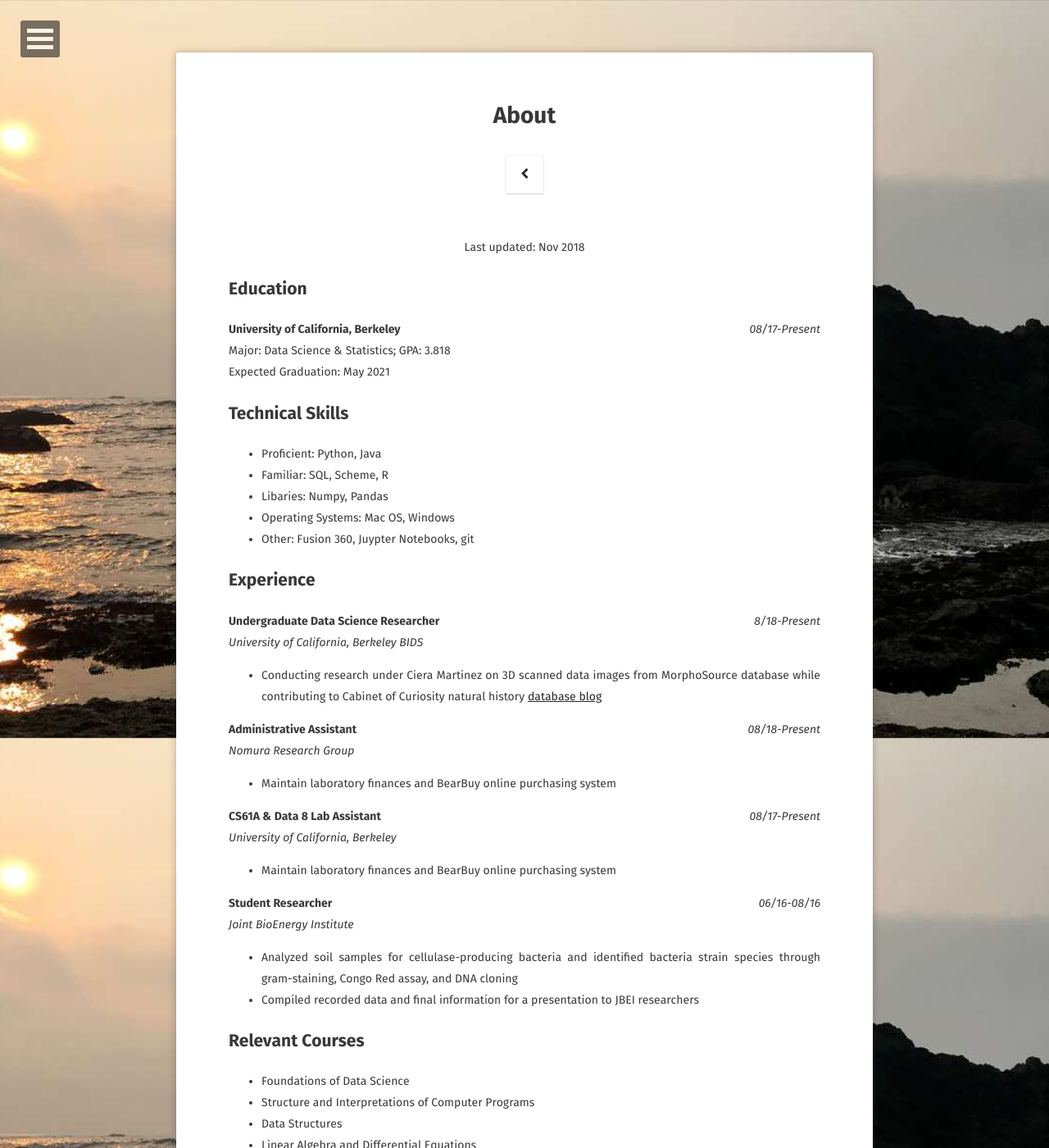
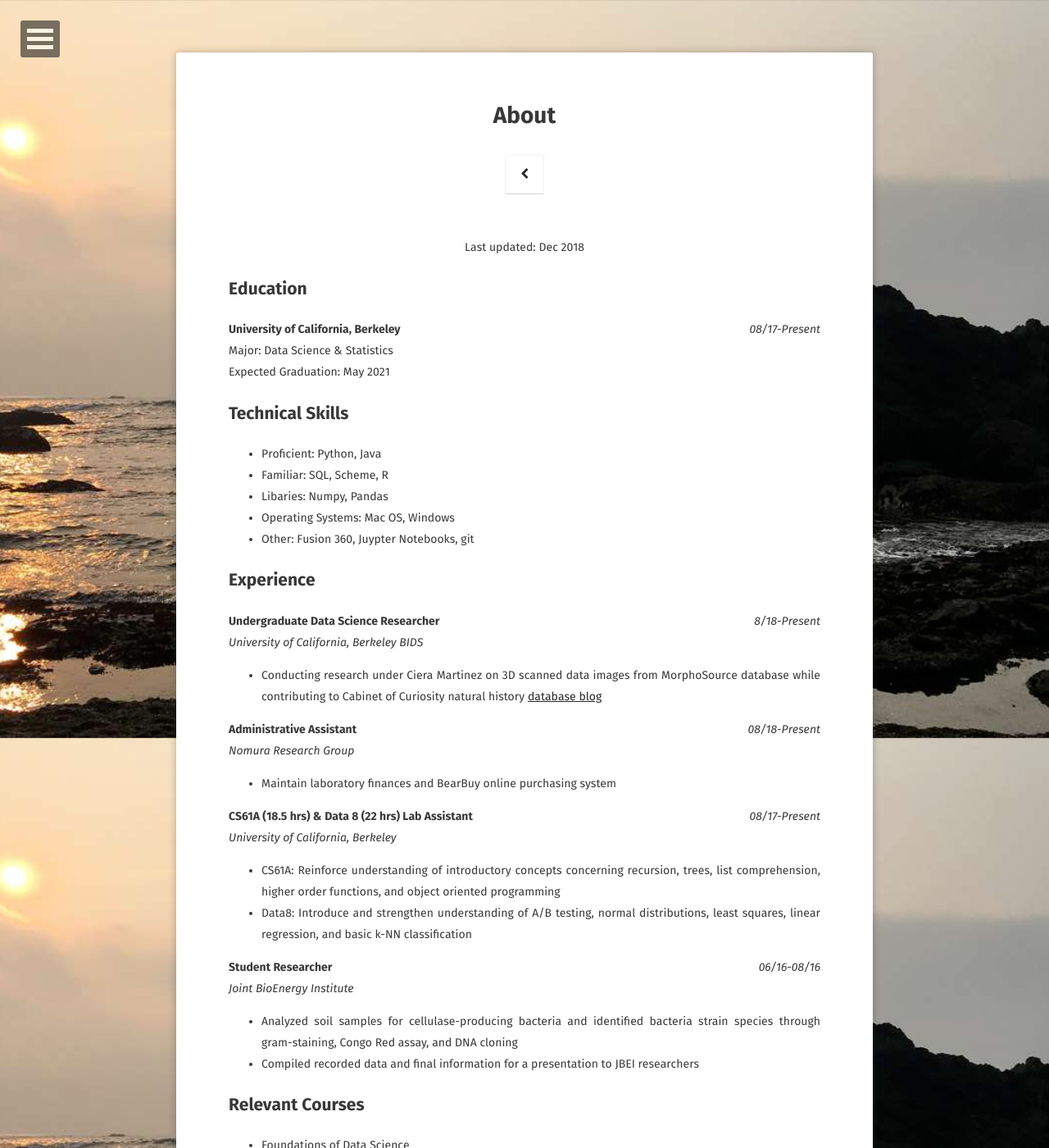
Before and after one commit to satang1/satang1.github.io, a Jekyll site: the page built from about/index.md, in a window 1280 px wide and 1400 px high. Shown: the whole window at 82% size. Built offline with Jekyll 4.4.1, drawn with Linux system fonts in a browser that asks for light colours; some web fonts are replaced; some of the changed text lies outside the part shown.

Commit message:
updated info on about page

```diff
--- a/about/index.md
+++ b/about/index.md
@@ -6,13 +6,13 @@ date: 2018-10-15
 comments: false
 ---
 
-<center>Last updated: Nov 2018</center>
+<center>Last updated: Dec 2018</center>
 
 ## Education
 <p style="text-align:left;">
 	<b> University of California, Berkeley </b>
 	<span style="float:right;"> <i> 08/17-Present </i> </span> <br/>
-	Major: Data Science &#38; Statistics; GPA: 3.818 <br/>
+	Major: Data Science &#38; Statistics <br/>
 	Expected Graduation: May 2021
 </p>
 
@@ -44,11 +44,12 @@ comments: false
 </p>
 
 
-<p style="text-align:left;"> <b> CS61A &#38; Data 8 Lab Assistant </b>
+<p style="text-align:left;"> <b> CS61A (18.5 hrs) &#38; Data 8 (22 hrs) Lab Assistant </b>
 <span style="float:right;"> <i> 08/17-Present </i> </span> <br/>
 		<i>University of California, Berkeley</i> <br/>
 			<ul>
-				<li> Maintain laboratory finances and BearBuy online purchasing system </li>
+				<li> CS61A: Reinforce understanding of introductory concepts concerning recursion, trees, list comprehension, higher order functions, and object oriented programming </li>
+				<li> Data8: Introduce and strengthen understanding of A/B testing, normal distributions, least squares, linear regression, and basic k-NN classification</li>
 			</ul>
 </p>
 
@@ -67,6 +68,13 @@ comments: false
 * Structure and Interpretations of Computer Programs
 * Data Structures
 * Linear Algebra and Differential Equations
+<br>
+<br>
+(Intended Courses for Spring 2019)
+* Multivariable Calculus
+* Probabilty for Data Science
+* Principles and Techniques of Data Science
+* Machine Learning Decal
 
 ## Contact
 * satang1@berkeley.edu
```
